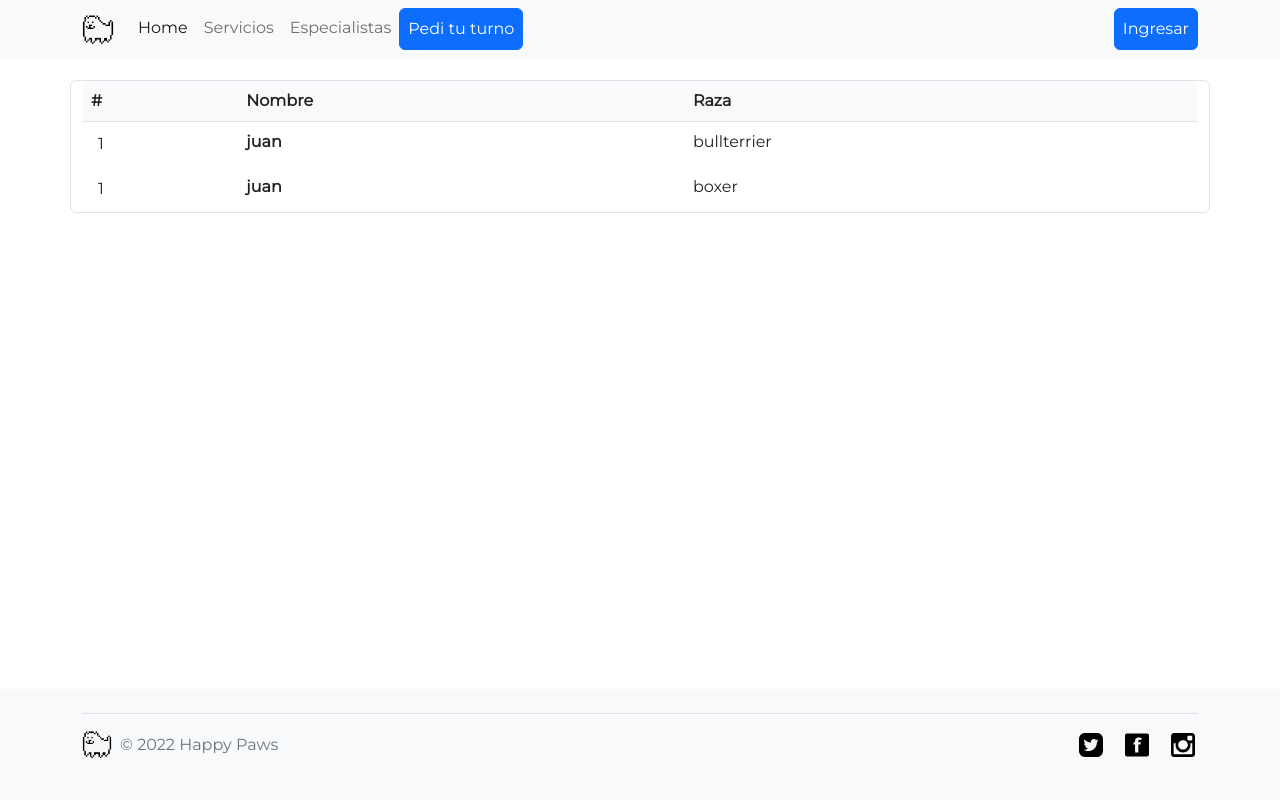
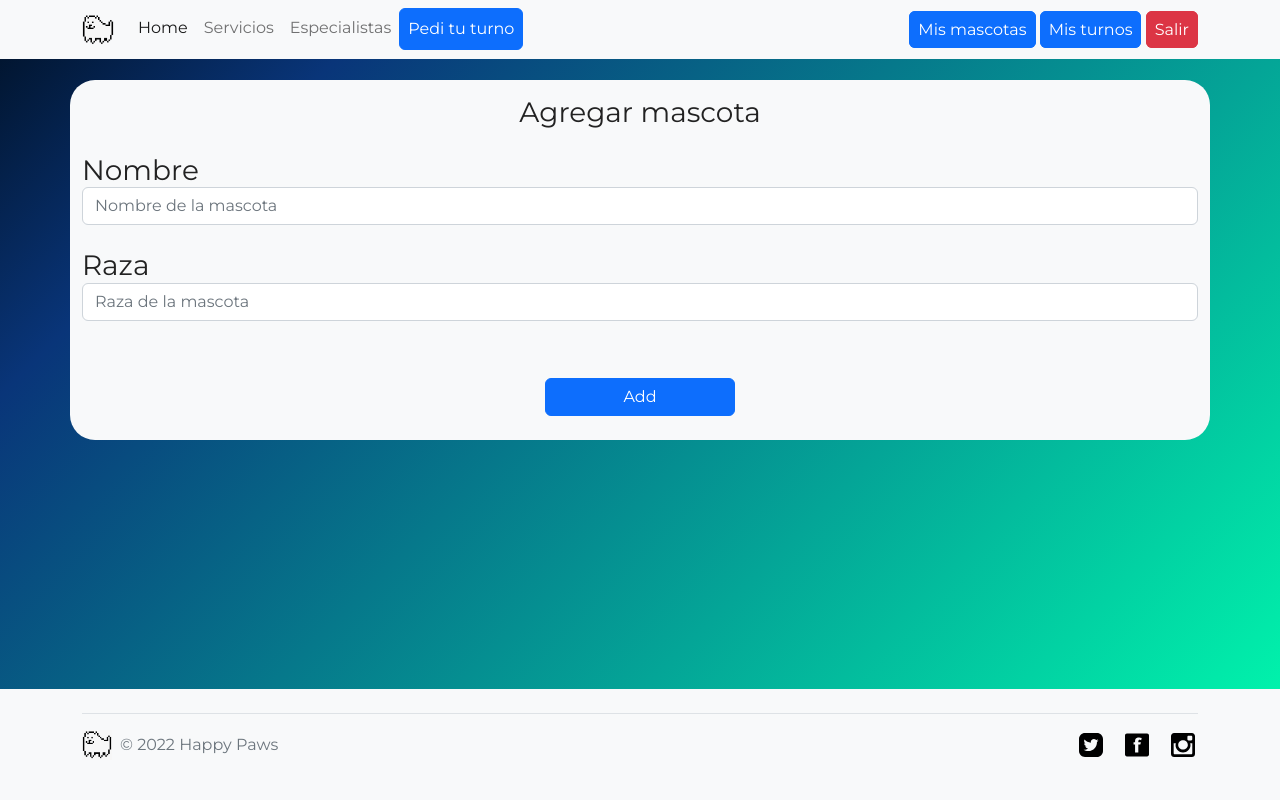
Before and after one commit to j-santos2/metodologias, a Flask app: page /pet/add in a window 1280 px wide. Run offline with Flask 3, Linux system fonts and the light colour scheme; the visitor is signed in with stand-in values (Sample User, id 1); data that the repository does not hold is empty.

Commit message:
update views and bps

```diff
--- a/happy_paws/blueprints/index_bp.py
+++ b/happy_paws/blueprints/index_bp.py
@@ -1,8 +1,9 @@
 from flask import Blueprint, render_template
+from flask_login import current_user
 
 index = Blueprint('index', __name__,
                         template_folder='templates')
 
 @index.route('/')
 def show():
-    return render_template(f'index/index.html')
+    return render_template(f'index/index.html', loggeado=current_user.is_authenticated)
--- a/happy_paws/blueprints/pet_bp.py
+++ b/happy_paws/blueprints/pet_bp.py
@@ -4,11 +4,6 @@
 
 from ..services import PetService
 
-class Petxd:
-    def __init__(self, idx, name, breed):
-        self.id = idx
-        self.name = name
-        self.breed = breed
 
 pet = Blueprint('pet', __name__, template_folder='templates')
 
@@ -20,22 +15,16 @@
         data.append(request.form.get('name'))
         data.append(current_user.id)
         data.append(request.form.get('breed'))
-        new_pet = PetService.create_user(data[0], data[1], data[2])
+        new_pet = PetService.create_pet(data[0], data[1], data[2])
         if new_pet is None:
-            return render_template(f'pet/pets.html', error_message='Something went wrong. Please try again')
-        return redirect(url_for('pet.pet_add'))
+            my_pets = PetService.get_pets_by_user(idx=current_user.id)
+        return redirect(url_for('pet.pet_main'))
     elif request.method == 'GET':
-        my_pets = [
-            Petxd(1, 'juan', 'bullterrier'),
-            Petxd(1, 'juan', 'boxer'),
-        ]
-        return render_template(f'pet/pets.html', pets=my_pets)
+        my_pets = PetService.get_pets_by_user(idx=current_user.id)
+        return render_template(f'pet/add_pet.html', loggeado=current_user.is_authenticated, pets=my_pets)
 
 @pet.route('/pet', methods=['GET'])
-# @login_required
+@login_required
 def pet_main():
-    my_pets = [
-        Petxd(1, 'juan', 'bullterrier'),
-        Petxd(1, 'juan', 'boxer'),
-    ]
-    return render_template(f'pet/pets.html', pets=my_pets)
+    my_pets = PetService.get_pets_by_user(idx=current_user.id)
+    return render_template(f'pet/pets.html', loggeado=current_user.is_authenticated, pets=my_pets)
--- a/happy_paws/static/css/style.css
+++ b/happy_paws/static/css/style.css
@@ -7,6 +7,9 @@
     background-color: #f8f9fa;
 }
 
+.rounded-border{
+    border-radius: 25px;
+}
 .my-btn{
     color:#fff !important;
 }
@@ -43,6 +46,10 @@
 
 .texto-claro{
     color:#eee;
+}
+
+.navbar-btn-left{
+    display: inline !important;
 }
 
 /*  Tabla redonda */
--- a/happy_paws/templates/appointment/appointments.html
+++ b/happy_paws/templates/appointment/appointments.html
@@ -38,5 +38,9 @@
         </tbody>
       </table>
     </div>
+    <div class="row mt-3">
+      <div class="col-md-10"></div>
+      <a href='/appointment/add' class="col-md-2 btn btn-dark my-btn">Pedir un turno</a>
+    </div>
 </section>
 {% endblock %}
--- a/happy_paws/templates/auth/login.html
+++ b/happy_paws/templates/auth/login.html
@@ -4,7 +4,7 @@
 {% endblock %}
 {% block content %}
 <section id="loginform", class="container page-header py-5">
-    <div class="row">
+    <div class="row bg-color rounded-border py-3">
         <form method="POST">
             <h3 align="center">Login</h3>
             <div class="form-outline mb-4">
@@ -35,8 +35,7 @@
               />
             </div>
             <div class="col">
-                <!-- TODO FORGOT -->
-                <a href="#!">Forgot password?</a>
+                <a href="/register">No tenés cuenta todavia? Registrate</a>
             </div>
             <br/>
             <button type="submit" class="btn btn-primary">Login</button>
--- a/happy_paws/templates/auth/register.html
+++ b/happy_paws/templates/auth/register.html
@@ -4,7 +4,7 @@
 {% endblock %}
 {% block content %}
 <section id="registerform", class="container page-header py-5">
-  <div class="row">
+  <div class="row bg-color rounded-border py-3">
     <form method="POST">
         <h3 align="center">Register</h3>
         <div class="form-outline mb-4">
--- a/happy_paws/templates/layout.html
+++ b/happy_paws/templates/layout.html
@@ -6,7 +6,7 @@
     <meta name="viewport" content="width=device-width, initial-scale=1.0">
     {% block title %} {% endblock %}
     <link href='https://fonts.googleapis.com/css?family=Montserrat' rel='stylesheet'>
-    <link rel="stylesheet" href="css/style.css">
+    <link rel="stylesheet" href={{ url_for('static', filename='css/style.css') }}>
     <!-- CSS only -->
     <link href="https://cdn.jsdelivr.net/npm/bootstrap@5.2.0/dist/css/bootstrap.min.css" rel="stylesheet" integrity="sha384-gH2yIJqKdNHPEq0n4Mqa/HGKIhSkIHeL5AyhkYV8i59U5AR6csBvApHHNl/vI1Bx" crossorigin="anonymous">
   </head>
@@ -21,34 +21,40 @@
       <div>
         <nav class="navbar navbar-expand-lg fixed-top bg-color">
           <div class="container">
-            <a class="navbar-brand" href="#"><img src="imgs/dogo.png" alt="Logo" height="32px" width="32px"></a>
+            <a class="navbar-brand" href="/#"><img src={{ url_for('static', filename='imgs/dogo.png') }} alt="Logo" height="32px" width="32px"></a>
             <button class="navbar-toggler" type="button" data-bs-toggle="collapse" data-bs-target="#navbarNav" aria-controls="navbarNav" aria-expanded="false" aria-label="Toggle navigation">
               <span class="navbar-toggler-icon"></span>
             </button>
             <div class="collapse navbar-collapse" id="navbarNav">
               <ul class="navbar-nav">
                 <li class="nav-item">
-                  <a class="nav-link active" aria-current="page" href="#">Home</a>
+                  <a class="nav-link active" aria-current="page" href="/#">Home</a>
                 </li>
                 <li class="nav-item">
-                  <a class="nav-link" href="#">Servicios</a>
+                  <a class="nav-link" href="/#services">Servicios</a>
                 </li>
                 <li class="nav-item">
-                  <a class="nav-link" href="#">Especialistas</a>
+                  <a class="nav-link" href="/#services">Especialistas</a>
                 </li>
                 <li class="nav-item">
-                  <a class="nav-link btn btn-primary my-btn">Pedi tu turno</a>
+                  <a class="nav-link btn btn-primary my-btn" href="/appointment/add">Pedi tu turno</a>
                 </li>
               </ul>
               <ul class="navbar-nav ms-auto">
                 <li class="nav-item">
-                  <a class="nav-link btn btn-primary my-btn">Ingresar</a>
+                  {% if loggeado %}
+                    <a href='/pet' class="nav-link btn btn-primary my-btn navbar-btn-left">Mis mascotas</a>
+                    <a href='/appointment' class="nav-link btn btn-primary my-btn navbar-btn-left">Mis turnos</a>
+                    <a href='/logout' class="nav-link btn btn-danger my-btn navbar-btn-left">Salir</a>
+                  {% else %}
+                  <a href='/login' class="nav-link btn btn-primary my-btn">Ingresar</a>
+                  {% endif %}
                 </li>
             </ul>
             </div>
           </div>
       </nav>
-      <div class="flex-wrapper">
+      <div class="flex-wrapper gradient">
         <div class="margin-navbar">
           {% block content %} {% endblock %}
         </div>
@@ -57,15 +63,15 @@
             <footer class="d-flex flex-wrap justify-content-between align-items-center py-3 my-4 border-top">
               <div class="col-md-4 d-flex align-items-center">
                 <a href="/" class="mb-3 me-2 mb-md-0 text-muted text-decoration-none lh-1">
-                  <img src="imgs/dog.png" class="img-fluid" alt="" width="30" height="24">
+                  <img src={{ url_for('static', filename='imgs/dog.png') }} class="img-fluid" alt="" width="30" height="24">
                 </a>
                 <span class="mb-3 mb-md-0 text-muted">© 2022 Happy Paws</span>
               </div>
 
               <ul class="nav col-md-4 justify-content-end list-unstyled d-flex">
-                <li class="ms-3"><a class="text-muted" href="#"><img src="imgs/twitter-svgrepo-com.svg" alt="" width="30" height="24"></a></li>
-                <li class="ms-3"><a class="text-muted" href="#"><img src="imgs/facebook-svgrepo-com.svg" alt="" width="30" height="24"></a></li>
-                <li class="ms-3"><a class="text-muted" href="#"><img src="imgs/instagram-svgrepo-com.svg" alt="" width="30" height="24"></a></li>
+                <li class="ms-3"><a class="text-muted" href="#"><img src={{ url_for('static', filename='imgs/twitter-svgrepo-com.svg') }} alt="" width="30" height="24"></a></li>
+                <li class="ms-3"><a class="text-muted" href="#"><img src={{ url_for('static', filename='imgs/facebook-svgrepo-com.svg') }} alt="" width="30" height="24"></a></li>
+                <li class="ms-3"><a class="text-muted" href="#"><img src={{ url_for('static', filename='imgs/instagram-svgrepo-com.svg') }} alt="" width="30" height="24"></a></li>
               </ul>
             </footer>
       </div>
--- a/happy_paws/templates/pet/add_pet.html
+++ b/happy_paws/templates/pet/add_pet.html
@@ -1,12 +1,12 @@
 {% extends "layout.html" %}
 {% block title %}
-<title>Happy Paws - Add a pet</title>
+<title>Happy Paws - Agregar mascota</title>
 {% endblock %}
 {% block content %}
 <section id="addpetform", class="container page-header py-5">
-    <div class="row">
+    <div class="row bg-color rounded-border py-3">
         <form method="POST">
-            <h3 align="center">Add a pet</h3>
+            <h3 align="center">Agregar mascota<h3>
             <div class="form-outline mb-4">
               {% if error_message %}
                 <div class="container alert alert-danger" role="alert">
@@ -15,27 +15,30 @@
               {% endif %}
             </div>
             <div class="form-outline mb-4">
-              <label for="text">Name</label>
+              <label for="text">Nombre</label>
               <input
                 type="text"
                 class="form-control"
                 id="name"
-                name="text"
-                placeholder="Your pets name"
+                name="name"
+                placeholder="Nombre de la mascota"
               />
             </div>
             <div class="form-outline mb-4">
-              <label for="breed">Breed</label>
+              <label for="breed">Raza</label>
               <input
                 type="text"
                 class="form-control"
                 id="breed"
                 name="breed"
-                placeholder="Your pets breed"
+                placeholder="Raza de la mascota"
               />
             </div>
             <br/>
-            <button type="submit" class="btn btn-primary">Add</button>
+            <div class="row">
+              <div class="col-md-5"></div>
+              <button type="submit" class="col-md-2 btn btn-primary">Add</button>
+            </div>
         </form>
     </div>
 </section>
--- a/happy_paws/templates/pet/pets.html
+++ b/happy_paws/templates/pet/pets.html
@@ -21,12 +21,16 @@
                 <p class="fw-bold mb-1">{{ pet.name }}</p>
               </td>
               <td>
-                <p class="fw-normal mb-1">{{ pet.breed }}</p>
+                <p class="fw-normal mb-1">{{ pet.breed.breed }}</p>
               </td>
             </tr>
           {% endfor %}
           </tbody>
         </table>
     </div>
+    <div class="row mt-3">
+      <div class="col-md-10"></div>
+      <a href='/pet/add' class="col-md-2 btn btn-dark my-btn">Agregar una mascota</a>
+    </div>
 </section>
 {% endblock %}
```
Also changed, not shown: happy_paws/blueprints/appointment_bp.py (+4 -4 lines), happy_paws/blueprints/auth_bp.py (+13 -5 lines), happy_paws/templates/appointment/add_appointment.html (+5 -2 lines), 1 other file.
